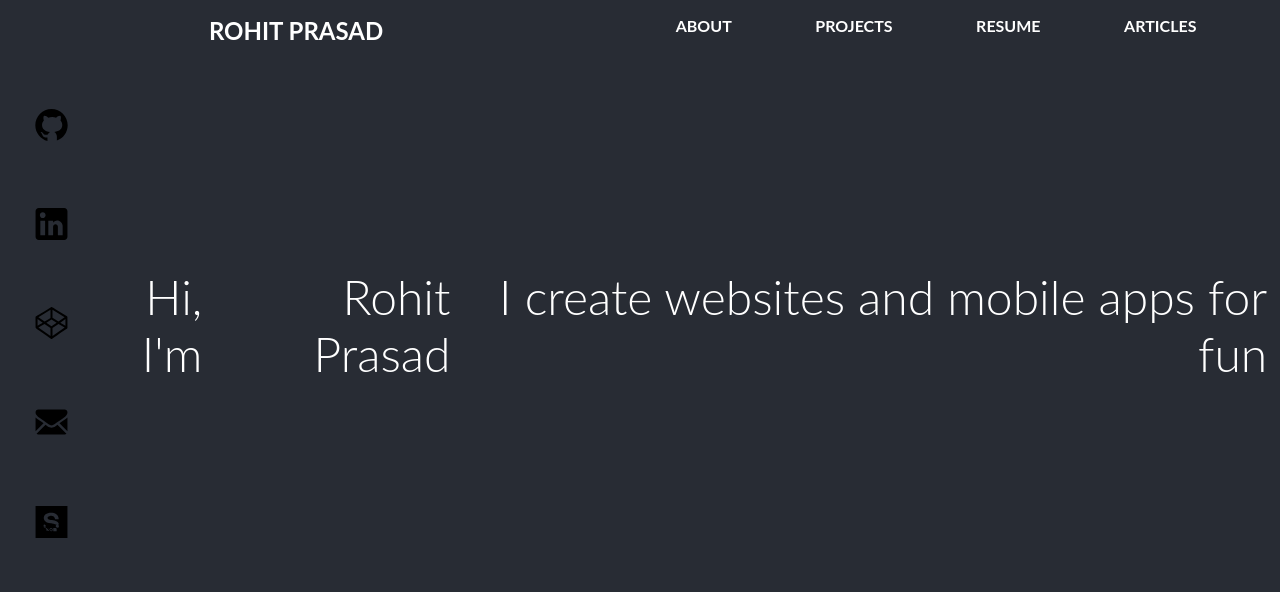
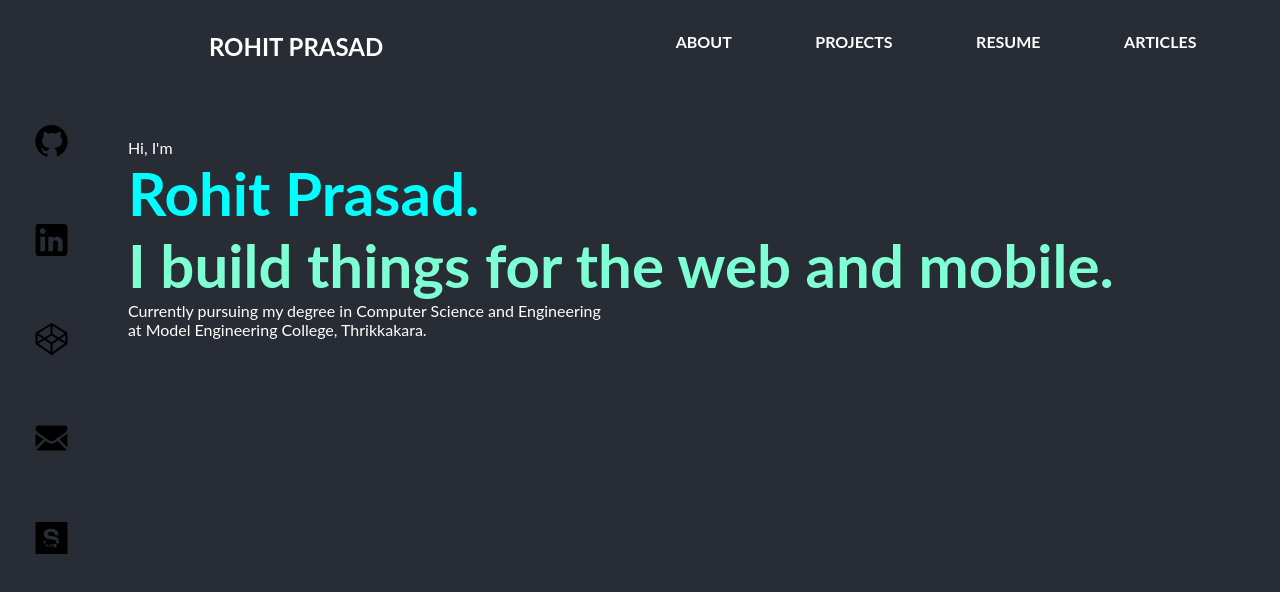
Before and after one commit to Maskedman99/mywebsite, a React (Create React App) app: page / in a window 1280 px wide. Shown: the top 592 px of the page. Built offline with nearby package versions, Linux system fonts and the light colour scheme.

Commit message:
add styles to main texts

```diff
--- a/src/css/App.css
+++ b/src/css/App.css
@@ -36,7 +36,7 @@
   text-align: center;
   flex-direction: row;
   max-height: 2vh;
-  margin-top: 2vh;
+  margin-top: 4vh;
 }
 
 .Title {
--- a/src/css/Main.css
+++ b/src/css/Main.css
@@ -6,11 +6,13 @@
   min-height: 70vh;
 }
 
-.App-main-text {
-  font-weight: 300;
-  font-size: 6vh;
-  display: flex;
-  align-items: center;
-  text-align: end;
+.App-main-text-container {
+  margin: 4vw;
+  margin-top: 6vw;
+}
+
+.App-main-title {
+  font-weight: bolder;
+  font-size: 60px;
   cursor: default;
 }
--- a/src/screens/Main.js
+++ b/src/screens/Main.js
@@ -8,11 +8,17 @@ const Main = () => {
   return (
     <div className="App-main">
       <AboutUrls orientation={'vertical'} />
-      <>
-        <div className="App-main-text">Hi, I'm </div>
-        <div className="App-main-text">Rohit Prasad </div>
-        <div className="App-main-text">I create websites and mobile apps for fun</div>
-      </>
+      <div className="App-main-text-container">
+        <div className="App-main-normaltext">Hi, I'm</div>
+        <div className="App-main-title" style={{color: 'aqua'}}>
+          Rohit Prasad.
+        </div>
+        <div className="App-main-title" style={{color: 'aquamarine'}}>
+          I build things for the web and mobile.
+        </div>
+        <div>Currently pursuing my degree in Computer Science and Engineering</div>
+        <div>at Model Engineering College, Thrikkakara.</div>
+      </div>
     </div>
   );
 };
```
